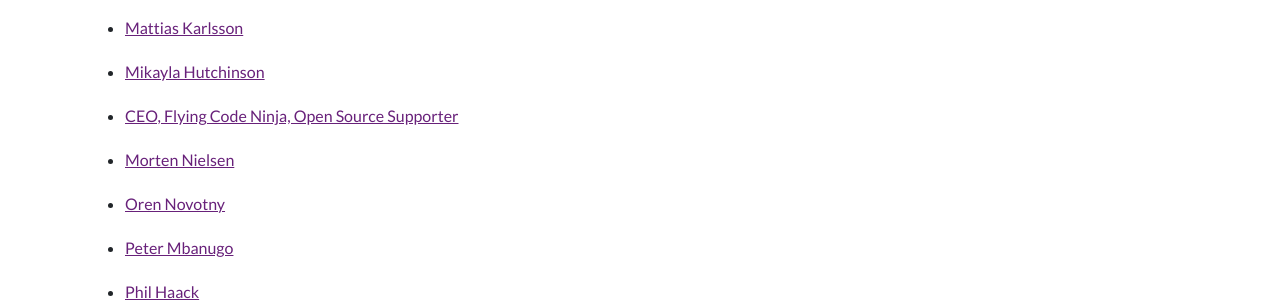
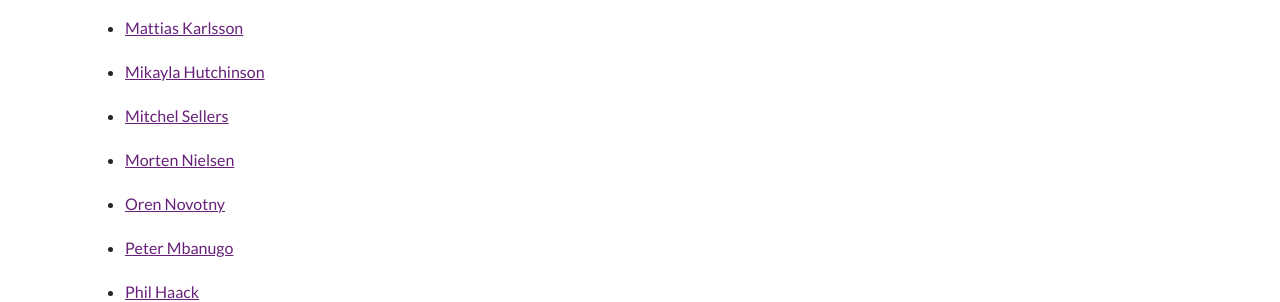
Before and after one commit to dotnet-foundation/election, a Jekyll site: the page built from candidates.md, in a window 1280 px wide. Shown: the part 693-995 px from the top of the page. Built offline with Jekyll 4.4.1, drawn with Linux system fonts in a browser that asks for light colours; nearby versions of some CDN libraries; our own code applies the rules of GitHub Pages for plain Markdown files; comment, search, counter and statistics services are not loaded.

Commit message:
Update mitchel-sellers.md

```diff
--- a/_campaign-2019/mitchel-sellers.md
+++ b/_campaign-2019/mitchel-sellers.md
@@ -1,5 +1,5 @@
 ---
-title: CEO, Flying Code Ninja, Open Source Supporter
+title: Mitchel Sellers
 layout: default
 ---
 
```
